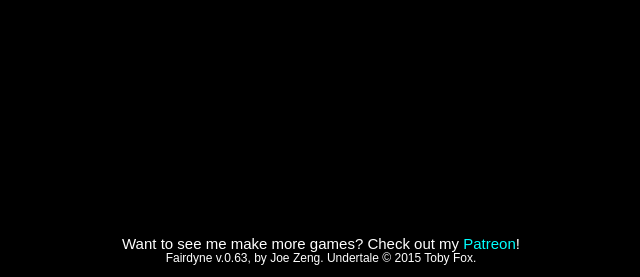
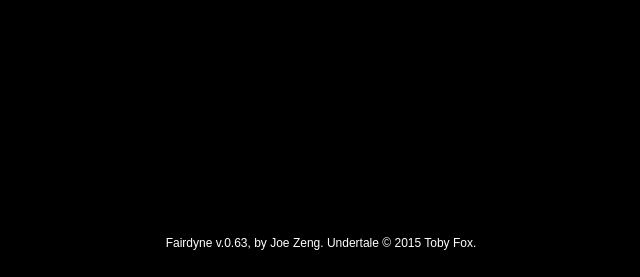
Before and after one commit to joezeng/fairdyne, a plain HTML site: page index.html in a window 1280 px wide. Shown: the part 523-800 px from the top of the page, without its empty margins (319-959 px from the left). Drawn offline with Linux system fonts and the light colour scheme; no server answers; a web font is replaced by a local one.

Commit message:
Update index.html

```diff
--- a/index.html
+++ b/index.html
@@ -59,7 +59,6 @@
 
 	<div class="bottom-credits">
 		<p>
-		<span style="font-size: 125%;">Want to see me make more games? Check out my <a href="http://patreon.com/joezeng" onclick="trackOutboundLink('http://patreon.com/joezeng');">Patreon</a>!</span><br>
 			<span><span id="fairdyne">Fairdyne</span> v.0.63, by Joe Zeng.</span>
 			<span>Undertale &copy; 2015 Toby Fox.</span>
 		</p>
```
